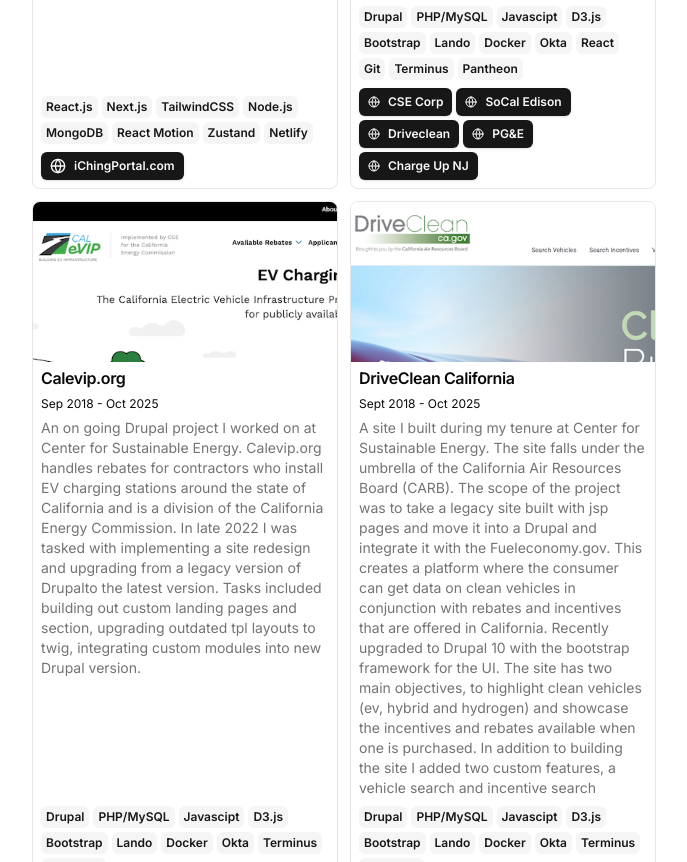
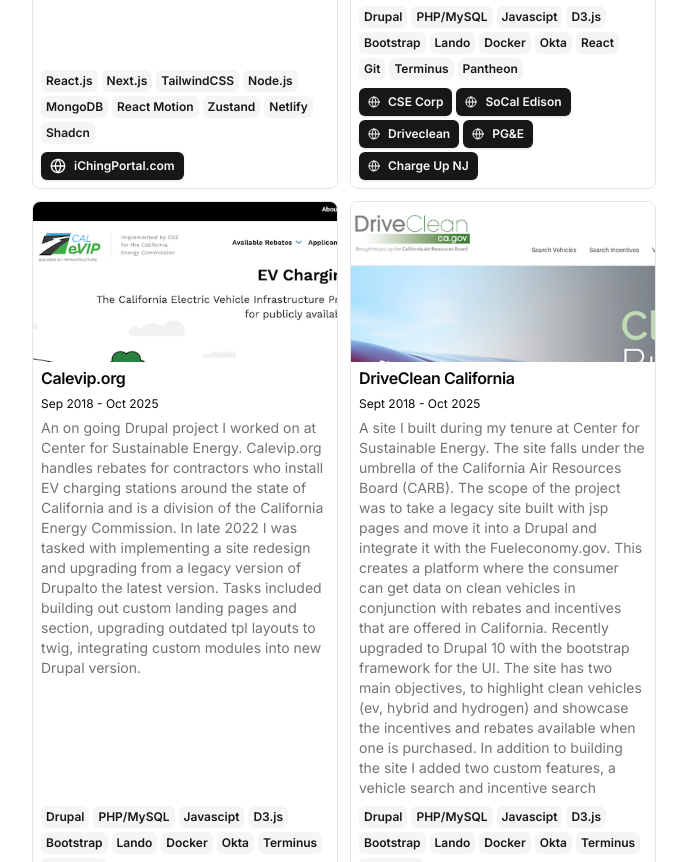
Before and after one commit to RichCostello/Portfolio-main, a Next.js app: page / in a window 1280 px wide. Shown: the part 1800-2662 px from the top of the page, without its empty margins (296-983 px from the left). Built offline with nearby package versions, Linux system fonts and the light colour scheme.

Commit message:
fix copy

```diff
--- a/src/data/resume.tsx
+++ b/src/data/resume.tsx
@@ -115,7 +115,7 @@
       dates: "Aug 2024 - Oct 2025",
       active: true,
       description:
-        "IchingPortal is both an online divination platform and a keyword search platform that allows users to perform iChing readings and cross reference those results against real time data using keywords and external api's queries. Originally built in React 16, I recently refactored it to Next js/React 19 using Shad cn and Tailwind.css to create a dynamic UI.  Other features include custom integrations with popular API's such as Reddit, YouTube, Polymarket and Spotify. In addition, I have created multiple re-usable custom components throughout the application so I can rapidly add new API integrations",
+        "IchingPortal is both an online divination platform and a keyword search platform that allows users to perform iChing readings and cross reference those results against real time data using keywords and external api's queries. Originally built in React 16, I recently refactored it to Next js/React 19 using Shadcn and Tailwind.css to create a dynamic UI.  Other features include custom integrations with popular API's such as Reddit, YouTube, Polymarket and Spotify. In addition, I have created multiple re-usable custom components throughout the application so I can rapidly add new API integrations",
       technologies: [
         "React.js",
         "Next.js",
@@ -125,6 +125,7 @@
         "React Motion",
         "Zustand",
         "Netlify",
+        "Shadcn",
       ],
       links: [
         {
```
